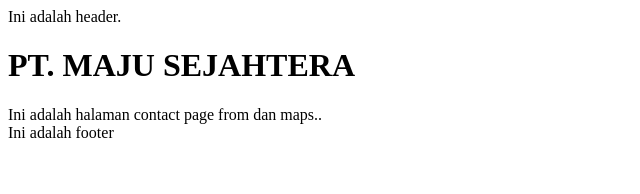
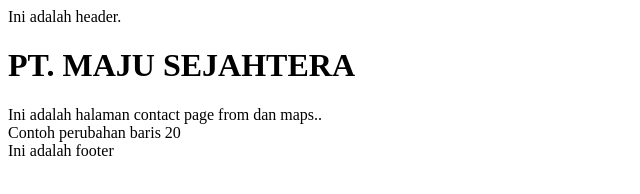
Before and after one commit to fdefreakiscoding/CompanyProfile, a plain HTML site: page contact-us.html in a window 1280 px wide. Shown: the whole page, without its empty margins (0-640 px from the left). Drawn offline with Linux system fonts and the light colour scheme.

```diff
--- a/contact-us.html
+++ b/contact-us.html
@@ -17,6 +17,8 @@
         Ini adalah halaman contact page from dan maps..
     </div>
 
+    <div>Contoh perubahan baris 20</div>
+
     <footer>
         Ini adalah footer
     </footer>
```
